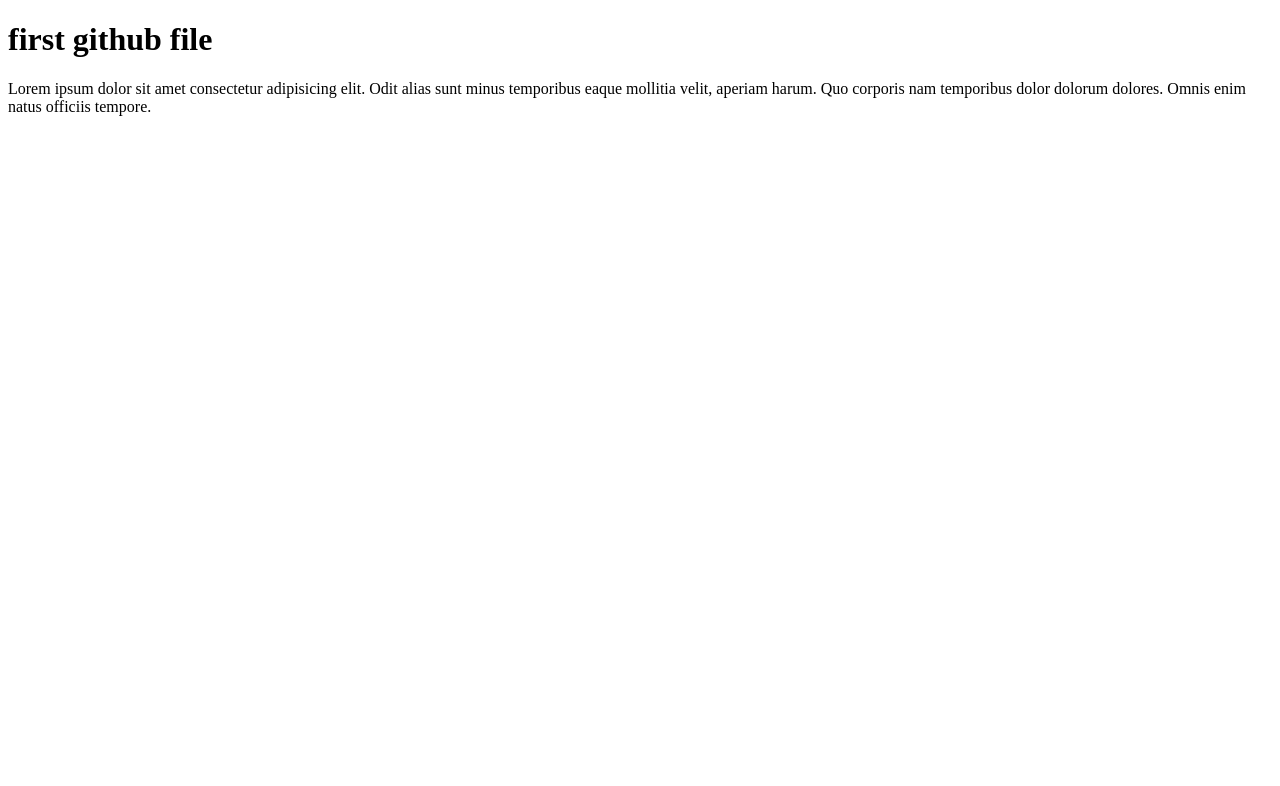
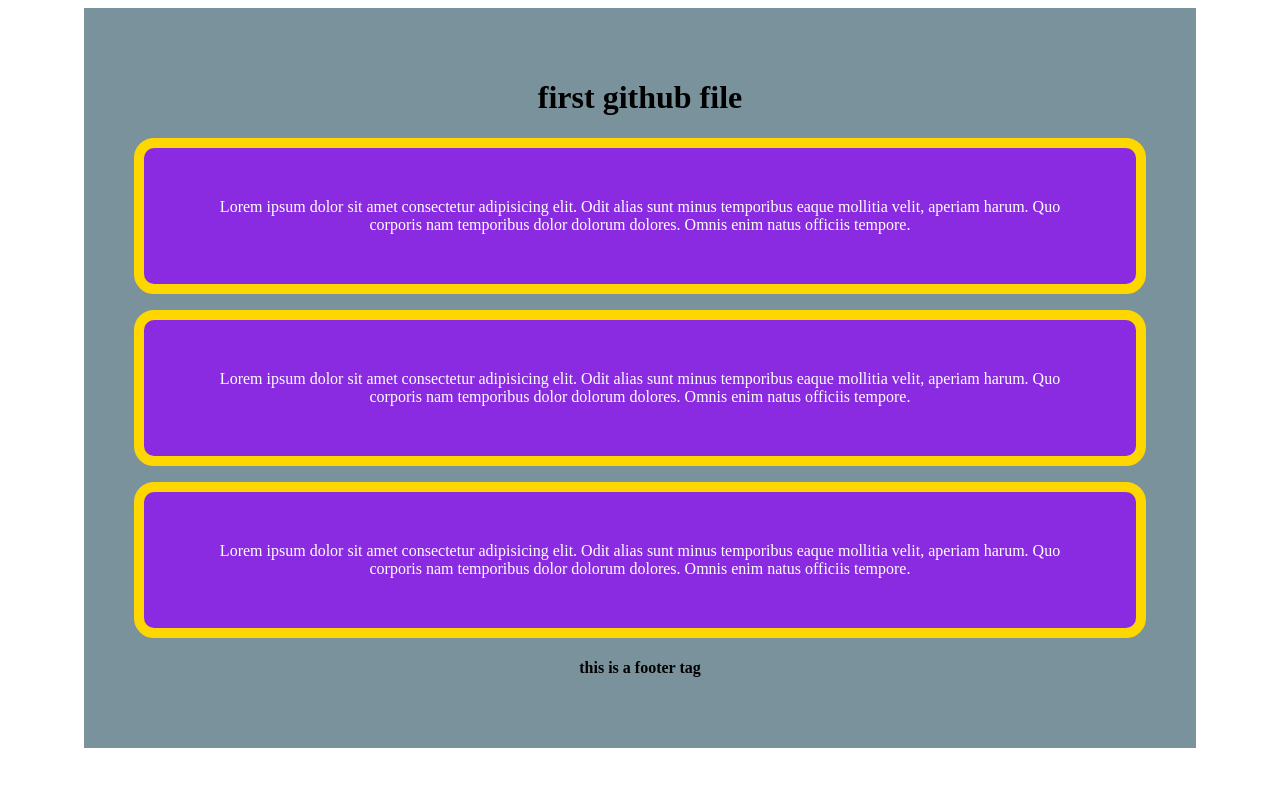
Before and after one commit to AzharUddin1996/firstwebsite, a plain HTML site: page firstwebsite/index.html in a window 1280 px wide. Drawn offline with Linux system fonts and the light colour scheme.

Commit message:
added file

```diff
--- a/firstwebsite/index.html
+++ b/firstwebsite/index.html
@@ -5,11 +5,33 @@
     <meta http-equiv="X-UA-Compatible" content="IE=edge">
     <meta name="viewport" content="width=device-width, initial-scale=1.0">
     <title>first github file</title>
+    <style>
+        .container{
+            width: 80%;
+            margin: 0 auto;
+            background-color: rgb(121, 146, 155);
+            padding: 50px;
+            text-align: center;
+        }
+        p{
+            background-color: blueviolet;
+            padding: 50px;
+            border: 10px solid gold;
+            border-radius: 20px;
+            color: white;
+        }
+        h1{
+            font-weight: bolder;
+        }
+    </style>
 </head>
 <body>
     <div class="container">
         <h1>first github file</h1>
         <p>Lorem ipsum dolor sit amet consectetur adipisicing elit. Odit alias sunt minus temporibus eaque mollitia velit, aperiam harum. Quo corporis nam temporibus dolor dolorum dolores. Omnis enim natus officiis tempore.</p>
+        <p>Lorem ipsum dolor sit amet consectetur adipisicing elit. Odit alias sunt minus temporibus eaque mollitia velit, aperiam harum. Quo corporis nam temporibus dolor dolorum dolores. Omnis enim natus officiis tempore.</p>
+        <p>Lorem ipsum dolor sit amet consectetur adipisicing elit. Odit alias sunt minus temporibus eaque mollitia velit, aperiam harum. Quo corporis nam temporibus dolor dolorum dolores. Omnis enim natus officiis tempore.</p>
+        <footer><h4>this is a footer tag</h4></footer>
     </div>
 </body>
 </html>
```
Also changed, not shown: my_second_repo/index.html (+6 -0 lines).
